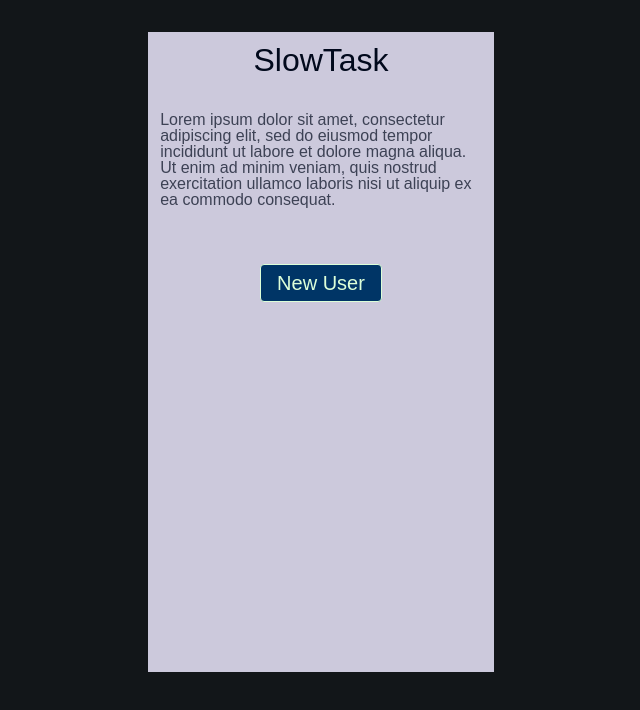
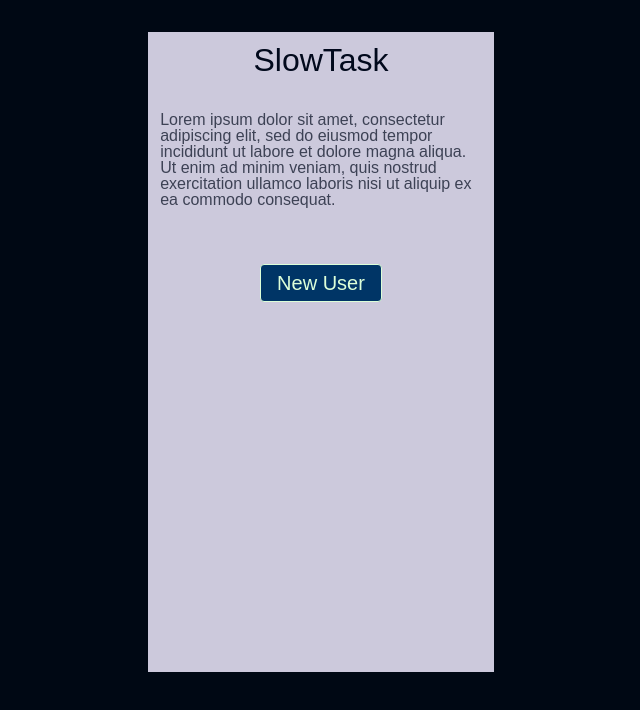
Before and after one commit to slowback1/slowtask, a SvelteKit app: page / in a window 1280 px wide. Shown: the top 710 px of the page, without its empty margins (319-959 px from the left). Built offline with nearby package versions, Linux system fonts and the light colour scheme.

Commit message:
Update background color

```diff
--- a/src/routes/+layout.svelte
+++ b/src/routes/+layout.svelte
@@ -11,7 +11,7 @@
         --gutters-x: 64px;
 
         min-height: calc(100vh - var(--gutters-y) * 2);
-        background-color: var(--color-night);
+        background-color: var(--color-rich-blue);
         color: var(--color-font-light);
         padding: var(--gutters-y) var(--gutters-x);
         scroll-behavior: auto;
```
